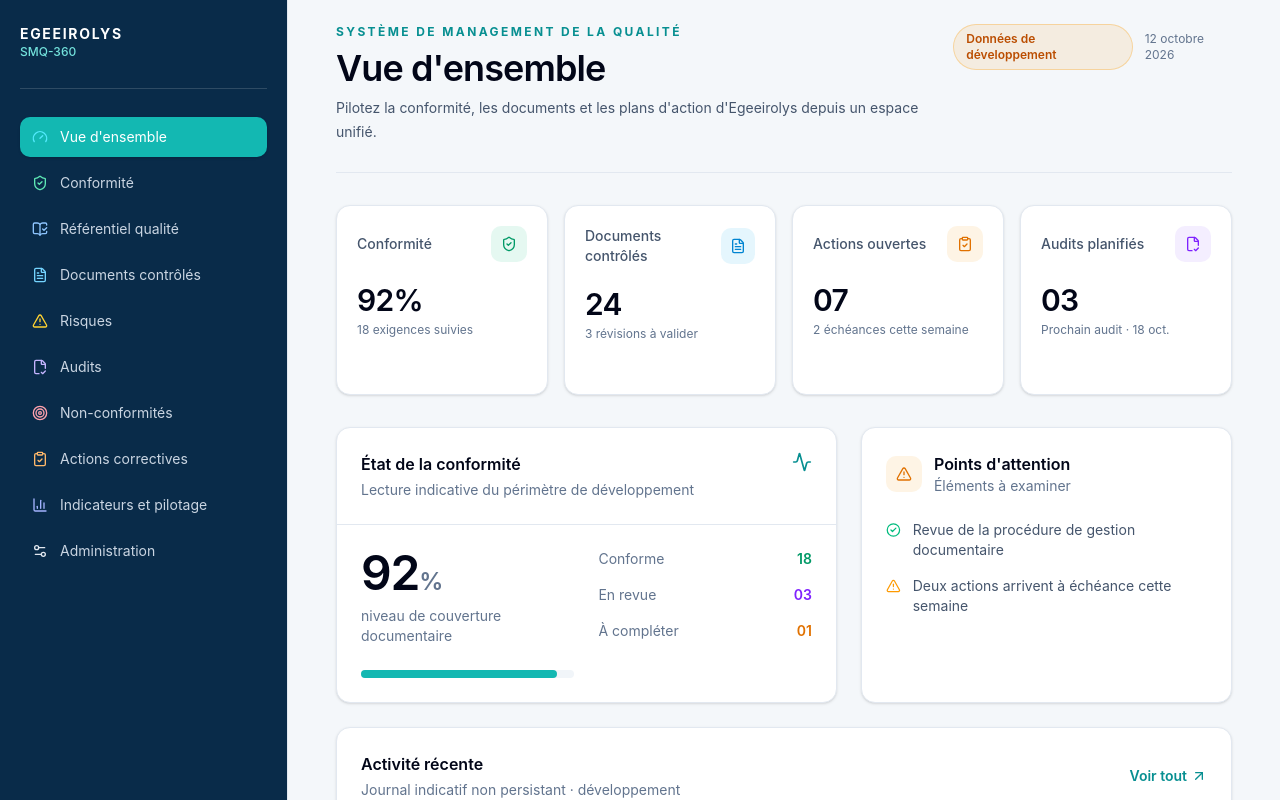
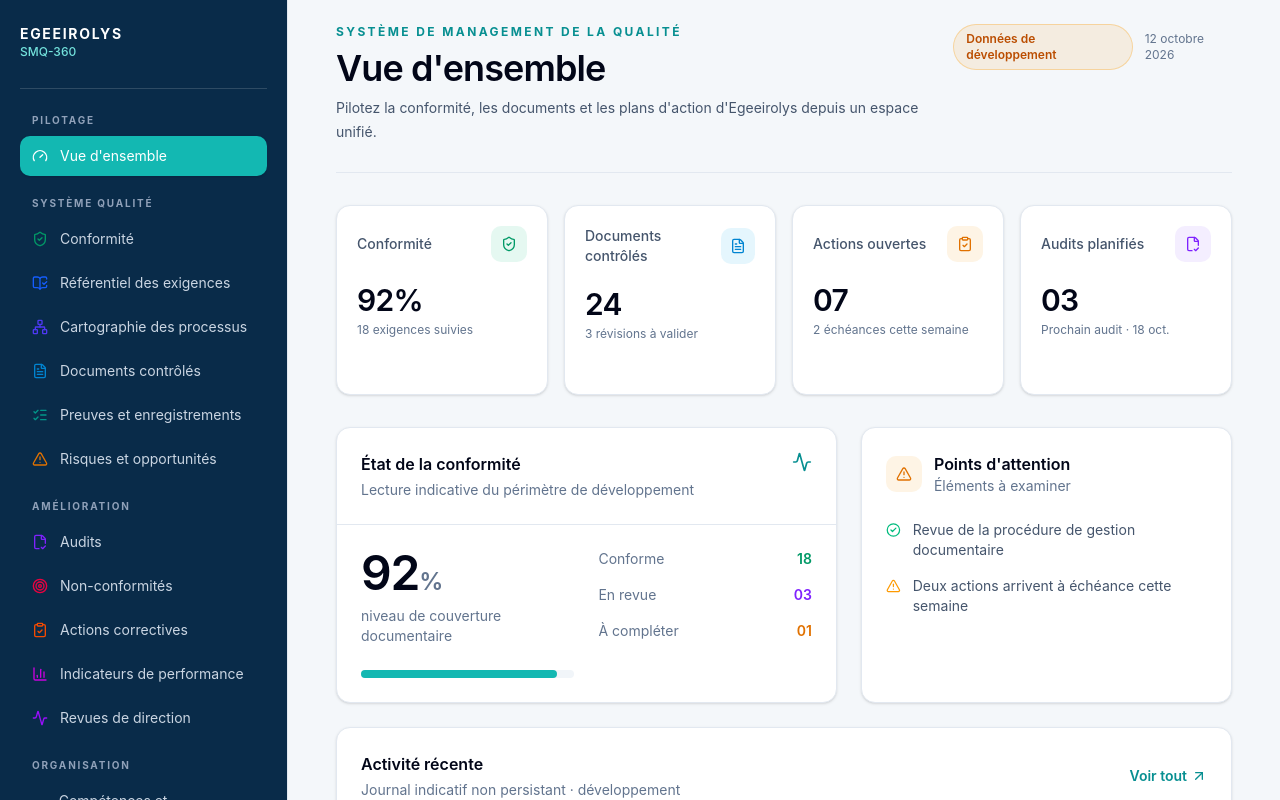
Before and after one commit to TrainingEgeeiro/sonarep-smq-0c, a Next.js app: page / in a window 1280 px wide. Shown: the top 800 px of the page. Built offline with nearby package versions, Linux system fonts and the light colour scheme.

Commit message:
Unify ERP navigation and shared module shell

```diff
--- a/app/layout.tsx
+++ b/app/layout.tsx
@@ -1,6 +1,7 @@
 import { Analytics } from '@vercel/analytics/next'
 import type { Metadata, Viewport } from 'next'
 import './globals.css'
+import { AppShell } from '@/components/app-shell'
 
 export const metadata: Metadata = {
   title: 'Egeeirolys SMQ-360',
@@ -41,7 +42,7 @@ export default function RootLayout({
   return (
     <html lang="fr" suppressHydrationWarning>
       <body className="antialiased" suppressHydrationWarning>
-        {children}
+        <AppShell>{children}</AppShell>
         {process.env.NODE_ENV === 'production' && <Analytics />}
       </body>
     </html>
--- a/app/page.tsx
+++ b/app/page.tsx
@@ -37,14 +37,6 @@ export default function Home() {
   return (
     <main className="min-h-screen bg-[#f4f7fa] text-slate-950 dark:bg-[#071b2d] dark:text-slate-50">
       <div className="mx-auto flex min-h-screen max-w-[1500px]">
-        <aside className="hidden w-72 shrink-0 flex-col border-r border-slate-200 bg-[#092b49] px-5 py-6 text-white lg:flex dark:border-slate-700">
-          <div className="border-b border-white/15 pb-7"><p className="text-sm font-bold tracking-[0.12em]">EGEEIROLYS</p><p className="text-xs font-medium text-[#73e2dc]">SMQ-360</p></div>
-          <nav aria-label="Navigation principale" className="mt-7 flex flex-col gap-1.5 text-sm">
-            {navigation.map(([label, Icon, href, iconTone], index) => <Link className={`flex items-center gap-3 rounded-lg px-3 py-2.5 transition-colors ${index === 0 ? "bg-[#13b8b2] text-white shadow-sm" : "text-slate-300 hover:bg-white/10 hover:text-white"}`} href={href} key={label}><Icon className={`size-4 ${iconTone}`} aria-hidden="true" /><span>{label}</span></Link>)}
-          </nav>
-          <div className="mt-auto rounded-xl border border-amber-300/20 bg-amber-400/10 p-4"><div className="flex items-center gap-2 text-xs font-semibold text-amber-200"><LockKeyhole className="size-3.5" /> Environnement de développement</div><p className="mt-2 text-xs leading-relaxed text-slate-300">Données fictives clairement identifiées. Aucun accès opérationnel.</p></div>
-        </aside>
-
         <section className="min-w-0 flex-1 px-5 py-6 sm:px-8 lg:px-12" id="dashboard">
           <header className="flex flex-col gap-5 border-b border-slate-200 pb-7 sm:flex-row sm:items-start sm:justify-between dark:border-slate-700"><div><p className="text-xs font-bold uppercase tracking-[0.2em] text-[#078f91] dark:text-[#49d5ce]">Système de management de la qualité</p><h1 className="mt-2 text-3xl font-semibold tracking-tight sm:text-4xl">Vue d&apos;ensemble</h1><p className="mt-2 max-w-2xl text-sm leading-6 text-slate-600 dark:text-slate-300">Pilotez la conformité, les documents et les plans d&apos;action d&apos;Egeeirolys depuis un espace unifié.</p></div><div className="flex items-center gap-3"><span className="rounded-full border border-amber-500/30 bg-amber-500/10 px-3 py-1.5 text-xs font-semibold text-amber-700 dark:text-amber-300">Données de développement</span><span className="hidden text-xs text-slate-500 sm:inline dark:text-slate-400">12 octobre 2026</span></div></header>
           <div className="mt-8 grid gap-4 sm:grid-cols-2 xl:grid-cols-4">{modules.map(({ label, value, detail, icon: Icon, tone, href }) => <Link className="group rounded-xl border border-slate-200 bg-white p-5 shadow-sm transition hover:-translate-y-0.5 hover:border-[#13b8b2] hover:shadow-md focus-visible:outline-none focus-visible:ring-2 focus-visible:ring-[#13b8b2] dark:border-slate-700 dark:bg-[#0d2b44]" href={href} key={label}><div className="flex items-center justify-between"><p className="text-sm font-medium text-slate-600 dark:text-slate-300">{label}</p><div className={`flex size-9 items-center justify-center rounded-lg ${tone}`}><Icon className="size-4" aria-hidden="true" /></div></div><p className="mt-5 text-3xl font-semibold tracking-tight">{value}</p><p className="mt-1 text-xs text-slate-500 dark:text-slate-400">{detail}</p><span className="mt-4 block text-xs font-semibold text-[#078f91] opacity-0 transition group-hover:opacity-100 group-focus-visible:opacity-100">Ouvrir le module</span></Link>)}</div>
--- /dev/null
+++ b/components/app-shell.tsx
@@ -0,0 +1,27 @@
+"use client"
+
+import Link from "next/link"
+import { usePathname } from "next/navigation"
+import { LockKeyhole, Menu } from "lucide-react"
+import { navigationGroups, isActiveModule } from "@/lib/navigation"
+
+export function AppShell({ children }: { children: React.ReactNode }) {
+  const pathname = usePathname()
+  return (
+    <div className="min-h-screen bg-[#f4f7fa] text-slate-950 dark:bg-[#071b2d] dark:text-slate-50">
+      <div className="mx-auto flex min-h-screen max-w-[1600px]">
+        <aside className="hidden w-72 shrink-0 flex-col border-r border-slate-200 bg-[#092b49] px-5 py-6 text-white lg:flex dark:border-slate-700">
+          <Link href="/" className="border-b border-white/15 pb-7 focus-visible:outline-none focus-visible:ring-2 focus-visible:ring-[#49d5ce]"><p className="text-sm font-bold tracking-[0.12em]">EGEEIROLYS</p><p className="text-xs font-medium text-[#73e2dc]">SMQ-360</p></Link>
+          <nav aria-label="Navigation principale" className="mt-6 flex flex-col gap-5 overflow-y-auto">
+            {navigationGroups.map((group) => <div key={group.label}><p className="mb-2 px-3 text-[10px] font-bold uppercase tracking-[0.18em] text-slate-400">{group.label}</p><div className="flex flex-col gap-1">{group.items.map(({ label, href, icon: Icon, tone }) => <Link key={href} href={href} aria-current={isActiveModule(pathname, href) ? "page" : undefined} className={`flex items-center gap-3 rounded-lg px-3 py-2.5 text-sm transition-colors ${isActiveModule(pathname, href) ? "bg-[#13b8b2] text-white shadow-sm" : "text-slate-300 hover:bg-white/10 hover:text-white"}`}><Icon className={`size-4 ${isActiveModule(pathname, href) ? "text-white" : tone.split(" ")[0]}`} aria-hidden="true" /><span>{label}</span></Link>)}</div></div>)}
+          </nav>
+          <div className="mt-auto rounded-xl border border-amber-300/20 bg-amber-400/10 p-4"><div className="flex items-center gap-2 text-xs font-semibold text-amber-200"><LockKeyhole className="size-3.5" /> Environnement de développement</div><p className="mt-2 text-xs leading-relaxed text-slate-300">Données fictives clairement identifiées. Aucun accès opérationnel.</p></div>
+        </aside>
+        <div className="min-w-0 flex-1">
+          <div className="border-b border-slate-200 bg-white/90 px-4 py-3 lg:hidden dark:border-slate-700 dark:bg-[#092b49]"><div className="flex items-center gap-2 text-sm font-semibold"><Menu className="size-4 text-[#13b8b2]" /> Modules SMQ-360</div><nav aria-label="Navigation mobile" className="mt-3 flex gap-2 overflow-x-auto pb-1">{navigationGroups.flatMap((group) => group.items).map(({ label, href }) => <Link key={href} href={href} className={`whitespace-nowrap rounded-full border px-3 py-1.5 text-xs ${isActiveModule(pathname, href) ? "border-[#13b8b2] bg-[#13b8b2] text-white" : "border-slate-300 text-slate-600 dark:border-slate-600 dark:text-slate-300"}`}>{label}</Link>)}</nav></div>
+          {children}
+        </div>
+      </div>
+    </div>
+  )
+}
```
